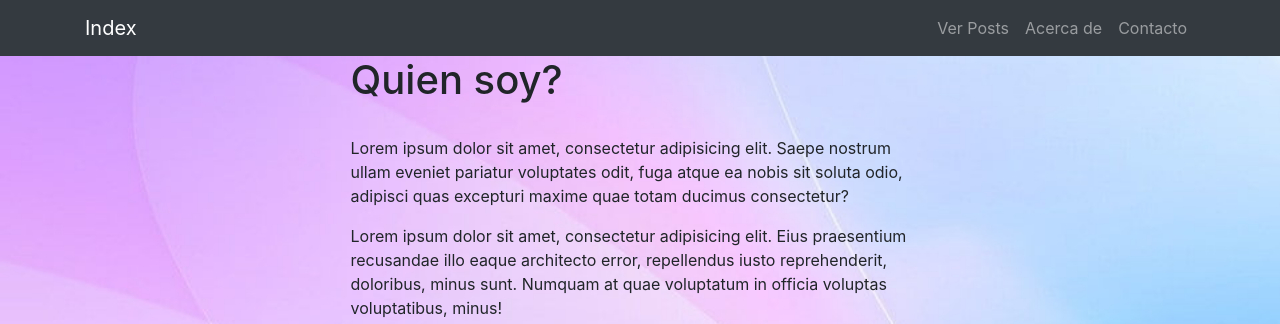
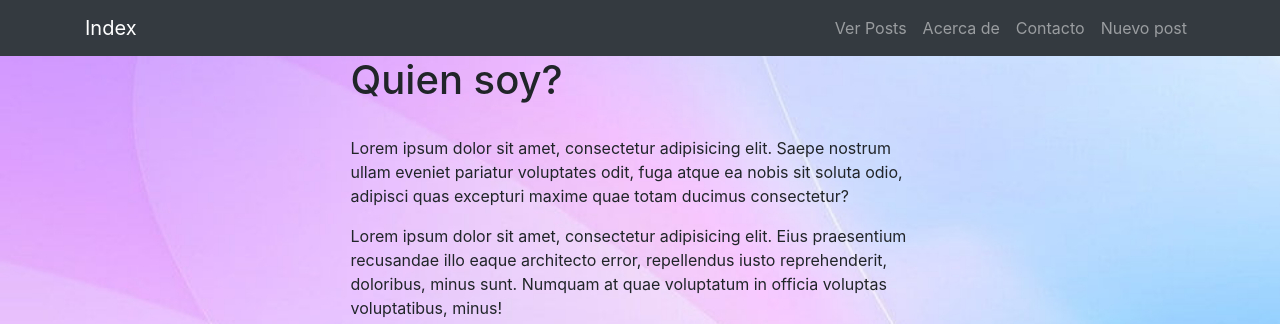
Before and after one commit to Marukuz/Django-marc, a Django app: page /acercade/ in a window 1280 px wide. Shown: the top 324 px of the page. Run offline with Django 3.2, Linux system fonts and the light colour scheme; some libraries are stand-ins or nearby versions.

Commit message:
Update base.html

```diff
--- a/mysite/blog/templates/blog/base.html
+++ b/mysite/blog/templates/blog/base.html
@@ -23,6 +23,7 @@
                         <li class="nav-item"><a class="nav-link" href="/blogs">Ver Posts</a></li>
                         <li class="nav-item"><a class="nav-link" href="/acercade">Acerca de</a></li>
                         <li class="nav-item"><a class="nav-link" href="/contacto">Contacto</a></li>
+                        <li class="nav-item"><a class="nav-link" href="/post/new">Nuevo post</a></li>
                     </ul>
                 </div>
             </div>
```
